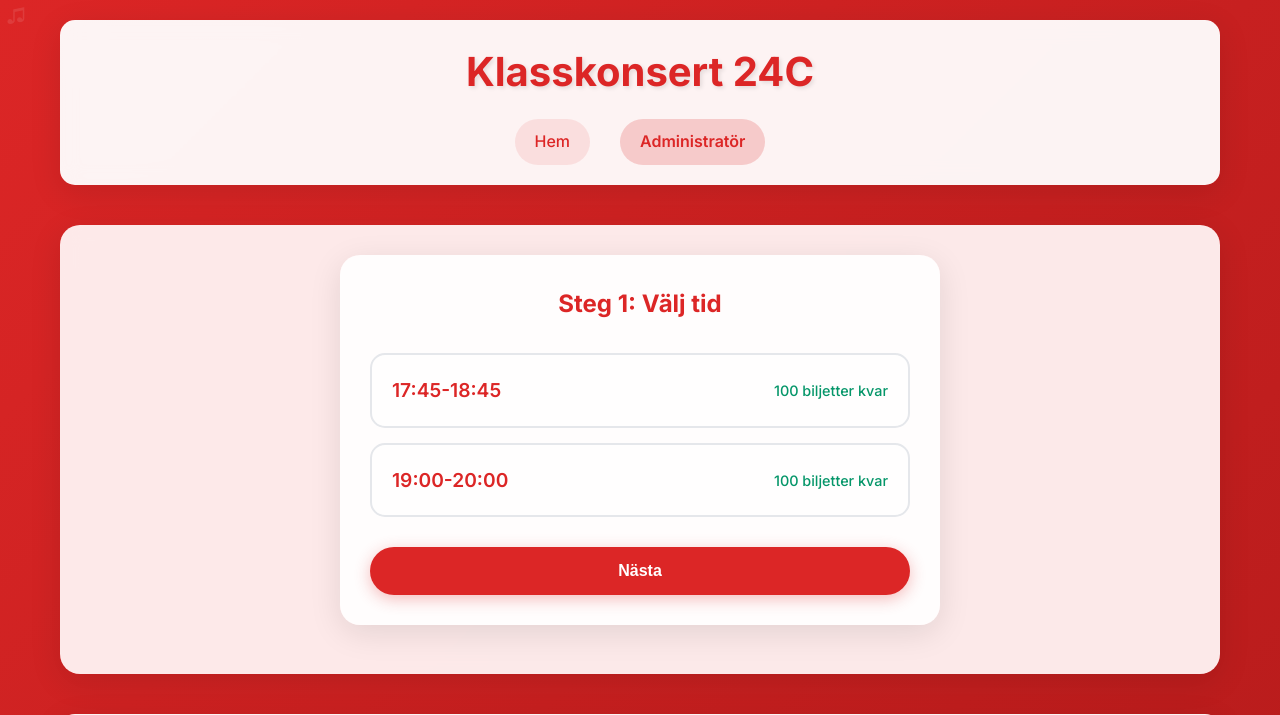
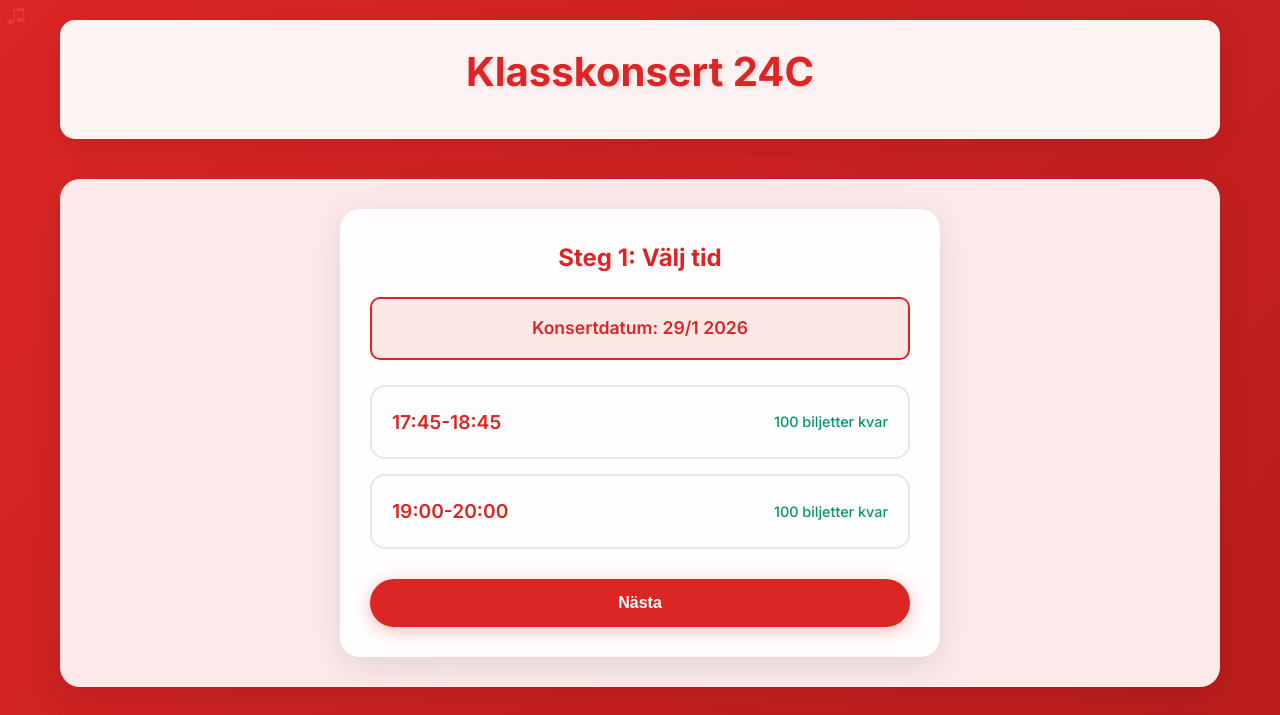
Before and after one commit to magpern/TicketBroker, a Flask app: page /booking in a window 1280 px wide. Shown: the top 715 px of the page. Run offline with Flask 3, Linux system fonts and the light colour scheme; data comes from the database, SQL or seed files in the repository.

Commit message:
nice changes

```diff
--- a/app/routes/public.py
+++ b/app/routes/public.py
@@ -19,12 +19,14 @@ def generate_swish_url(phone, amount, booking_ref):
 @public_bp.route('/')
 def index():
     """Landing page with class photo and welcome message"""
-    return render_template('index.html')
+    # Get Swish recipient name from settings
+    swish_recipient_name = Settings.get_value('swish_recipient_name', 'Oliver Ahlstrand')
+    return render_template('index.html', swish_recipient_name=swish_recipient_name)
 
 @public_bp.route('/booking')
 def booking():
     """Step 1: Time slot selection"""
-    shows = Show.query.all()
+    shows = Show.query.order_by(Show.start_time).all()  # Order chronologically
     if not shows:
         # Create default shows if none exist
         show1 = Show(date='29/1 2026', start_time='17:45', end_time='18:45', total_tickets=100, available_tickets=100)
@@ -34,7 +36,12 @@ def booking():
         db.session.commit()
         shows = [show1, show2]
 
-    return render_template('booking.html', step=1, shows=shows)
+    # Get settings
+    swish_recipient_name = Settings.get_value('swish_recipient_name', 'Oliver Ahlstrand')
+    concert_date = Settings.get_value('concert_date', '29/1 2026')
+
+    return render_template('booking.html', step=1, shows=shows,
+                         swish_recipient_name=swish_recipient_name, concert_date=concert_date)
 
 @public_bp.route('/booking/tickets', methods=['GET', 'POST'])
 def booking_tickets():
@@ -52,14 +59,18 @@ def booking_tickets():
             flash('Tyvärr är biljetterna slut till den här spelningen.', 'error')
             return redirect(url_for('public.booking'))
 
-        return render_template('booking.html', step=2, show=show)
+        return render_template('booking.html', step=2, show=show,
+                             swish_recipient_name=Settings.get_value('swish_recipient_name', 'Oliver Ahlstrand'),
+                             concert_date=Settings.get_value('concert_date', '29/1 2026'))
 
     # GET request - redirect to step 1 if no show selected
     if 'show_id' not in session:
         return redirect(url_for('public.booking'))
 
     show = Show.query.get_or_404(session['show_id'])
-    return render_template('booking.html', step=2, show=show)
+    return render_template('booking.html', step=2, show=show,
+                         swish_recipient_name=Settings.get_value('swish_recipient_name', 'Oliver Ahlstrand'),
+                         concert_date=Settings.get_value('concert_date', '29/1 2026'))
 
 @public_bp.route('/booking/contact', methods=['GET', 'POST'])
 def booking_contact():
@@ -88,7 +99,9 @@ def booking_contact():
         return render_template('booking.html', step=3,
                              adult_tickets=adult_tickets,
                              student_tickets=student_tickets,
-                             total_amount=total_amount)
+                             total_amount=total_amount,
+                             swish_recipient_name=Settings.get_value('swish_recipient_name', 'Oliver Ahlstrand'),
+                             concert_date=Settings.get_value('concert_date', '29/1 2026'))
 
     # GET request - redirect to step 2 if no tickets selected
     if 'adult_tickets' not in session or 'student_tickets' not in session:
@@ -97,7 +110,9 @@ def booking_contact():
     return render_template('booking.html', step=3,
                          adult_tickets=session['adult_tickets'],
                          student_tickets=session['student_tickets'],
-                         total_amount=session['total_amount'])
+                         total_amount=session['total_amount'],
+                         swish_recipient_name=Settings.get_value('swish_recipient_name', 'Oliver Ahlstrand'),
+                         concert_date=Settings.get_value('concert_date', '29/1 2026'))
 
 @public_bp.route('/booking/confirm', methods=['POST'])
 def booking_confirm():
--- a/app/static/css/style.css
+++ b/app/static/css/style.css
@@ -66,32 +66,6 @@ body::before {
     text-shadow: 2px 2px 4px rgba(0, 0, 0, 0.1);
 }
 
-.nav {
-    display: flex;
-    justify-content: center;
-    gap: 30px;
-}
-
-.nav-link {
-    text-decoration: none;
-    color: #dc2626;
-    font-weight: 500;
-    padding: 10px 20px;
-    border-radius: 25px;
-    transition: all 0.3s ease;
-    background: rgba(220, 38, 38, 0.1);
-}
-
-.nav-link:hover {
-    background: #dc2626;
-    color: white;
-    transform: translateY(-2px);
-}
-
-.admin-link {
-    background: rgba(220, 38, 38, 0.2);
-    font-weight: 600;
-}
 
 /* Main content */
 .main {
@@ -279,8 +253,24 @@ body::before {
 
 .booking-step h2 {
     color: #dc2626;
-    margin-bottom: 30px;
+    margin-bottom: 20px;
     text-align: center;
+}
+
+.concert-date-info {
+    background: rgba(220, 38, 38, 0.1);
+    border: 2px solid #dc2626;
+    border-radius: 10px;
+    padding: 15px;
+    margin-bottom: 25px;
+    text-align: center;
+}
+
+.concert-date-info h3 {
+    color: #dc2626;
+    margin: 0;
+    font-size: 1.1rem;
+    font-weight: 600;
 }
 
 /* Time selection */
@@ -757,11 +747,6 @@ tr.pending {
         font-size: 2rem;
     }
 
-    .nav {
-        flex-direction: column;
-        gap: 10px;
-    }
-
     .main {
         padding: 20px;
         margin: 10px 0;
--- a/app/templates/base.html
+++ b/app/templates/base.html
@@ -11,10 +11,6 @@
     <div class="container">
         <header class="header">
             <h1 class="title">Klasskonsert 24C</h1>
-            <nav class="nav">
-                <a href="{{ url_for('public.index') }}" class="nav-link">Hem</a>
-                <a href="{{ url_for('admin.login') }}" class="nav-link admin-link">Administratör</a>
-            </nav>
         </header>
 
         <main class="main">
--- a/app/templates/booking.html
+++ b/app/templates/booking.html
@@ -6,6 +6,9 @@
     <!-- Step 1: Time Selection -->
     <div class="booking-step">
         <h2>Steg 1: Välj tid</h2>
+        <div class="concert-date-info">
+            <h3>Konsertdatum: {{ concert_date }}</h3>
+        </div>
         <form method="POST" action="{{ url_for('public.booking_tickets') }}">
             <div class="time-selection">
                 {% for show in shows %}
@@ -37,6 +40,7 @@
     <div class="booking-step">
         <h2>Steg 2: Välj antal biljetter</h2>
         <div class="selected-time">
+            <p><strong>Konsertdatum:</strong> {{ concert_date }}</p>
             <p><strong>Vald tid:</strong> {{ show.start_time }}-{{ show.end_time }}</p>
         </div>
 
@@ -68,7 +72,7 @@
                     <p><strong>Totalt att betala:</strong> <span id="total-amount">0</span> kr</p>
                 </div>
                 <div class="swish-reminder">
-                    <p>Glöm inte att swisha till <strong>070 123 45 67</strong></p>
+                    <p>Glöm inte att swisha till <strong>{{ swish_recipient_name }}</strong></p>
                 </div>
             </div>
 
@@ -87,6 +91,7 @@
         <div class="booking-summary">
             <h3>Din bokning:</h3>
             <ul>
+                <li><strong>Konsertdatum:</strong> {{ concert_date }}</li>
                 <li><strong>Ordinarie biljetter:</strong> {{ adult_tickets }} st</li>
                 <li><strong>Studentbiljetter:</strong> {{ student_tickets }} st</li>
                 <li><strong>Totalt:</strong> {{ total_amount }} kr</li>
@@ -117,12 +122,12 @@
 
                 <div class="form-group checkbox-group">
                     <input type="checkbox" id="gdpr_consent" name="gdpr_consent" required>
-                    <label for="gdpr_consent">Jag godkänner att denna information sparas i upp till ett år hos Klasskonsertgruppen *</label>
+                    <label for="gdpr_consent">Jag godkänner att denna information sparas för verifiering och raderas senast 1 månad efter konserten hos Klasskonsertgruppen *</label>
                 </div>
             </div>
 
             <div class="swish-reminder">
-                <p><strong>OBS!</strong> Du har reserverat en plats först när du BÅDE har reserverat en biljett här på hemsidan - och du har swishat summan till <strong>070 123 45 67</strong>.</p>
+                <p><strong>OBS!</strong> Du har reserverat en plats först när du BÅDE har reserverat en biljett här på hemsidan - och du har swishat summan till <strong>{{ swish_recipient_name }}</strong>.</p>
             </div>
 
             <div class="step-actions">
--- a/app/templates/index.html
+++ b/app/templates/index.html
@@ -23,7 +23,7 @@
                 <li>Välj tid för konserten</li>
                 <li>Välj antal biljetter (max 4)</li>
                 <li>Fyll i dina kontaktuppgifter</li>
-                <li>Swisha betalningen till 070 123 45 67</li>
+                <li>Swisha betalningen till {{ swish_recipient_name }}</li>
                 <li>Bekräfta betalningen på hemsidan</li>
             </ol>
         </div>
@@ -35,7 +35,7 @@
         </div>
 
         <div class="swish-reminder">
-            <p><strong>OBS!</strong> Du har reserverat en plats först när du BÅDE har reserverat en biljett här på hemsidan - och du har swishat summan till <strong>070 123 45 67</strong>.</p>
+            <p><strong>OBS!</strong> Du har reserverat en plats först när du BÅDE har reserverat en biljett här på hemsidan - och du har swishat summan till <strong>{{ swish_recipient_name }}</strong>.</p>
         </div>
 
         <div class="cta-section">
--- a/run.py
+++ b/run.py
@@ -1,6 +1,23 @@
 from app import create_app
+import os
 
 app = create_app()
 
 if __name__ == '__main__':
+    # Check if running in production mode
+    if os.environ.get('FLASK_ENV') == 'production':
+        print("⚠️  Production mode detected!")
+        print("💡 Use 'python start_production.py' for production deployment")
+        print("🔧 Or run: gunicorn -c gunicorn.conf.py run:app")
+        exit(1)
+
+    # Development mode - suppress the warning
+    import warnings
+    warnings.filterwarnings("ignore", message=".*development server.*")
+
+    print("🔧 Starting TicketBroker in development mode...")
+    print("🌐 URL: http://localhost:5001")
+    print("📝 For production: python start_production.py")
+    print("-" * 50)
+
     app.run(host='0.0.0.0', port=5001, debug=True)
```
Also changed, not shown: gunicorn.conf.py (added, +49 -0 lines), start_production.py (added, +63 -0 lines), README.md, 3 other files.
